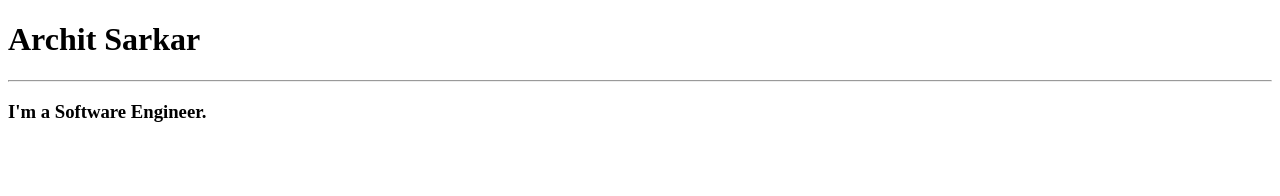
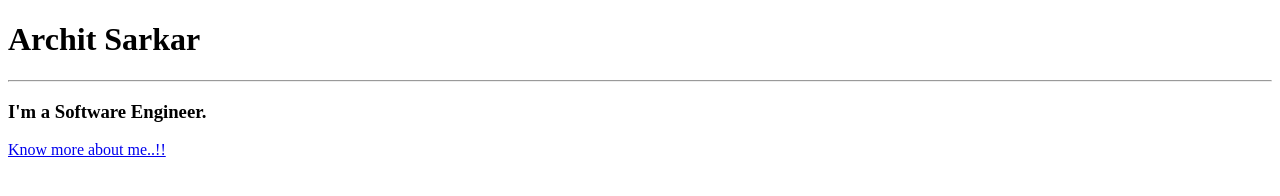
Before and after one commit to Archit-2304/My-Portfolio, a plain HTML site: page index.html in a window 1280 px wide. Drawn offline with Linux system fonts and the light colour scheme.

Commit message:
updating index.html

```diff
--- a/index.html
+++ b/index.html
@@ -10,5 +10,8 @@
     <h1>Archit Sarkar</h1>
     <hr>
     <h3>I'm a Software Engineer.</h3>
+
+    <a href="about.html">Know more about me..!!</a>
+
 </body>
 </html>
```
